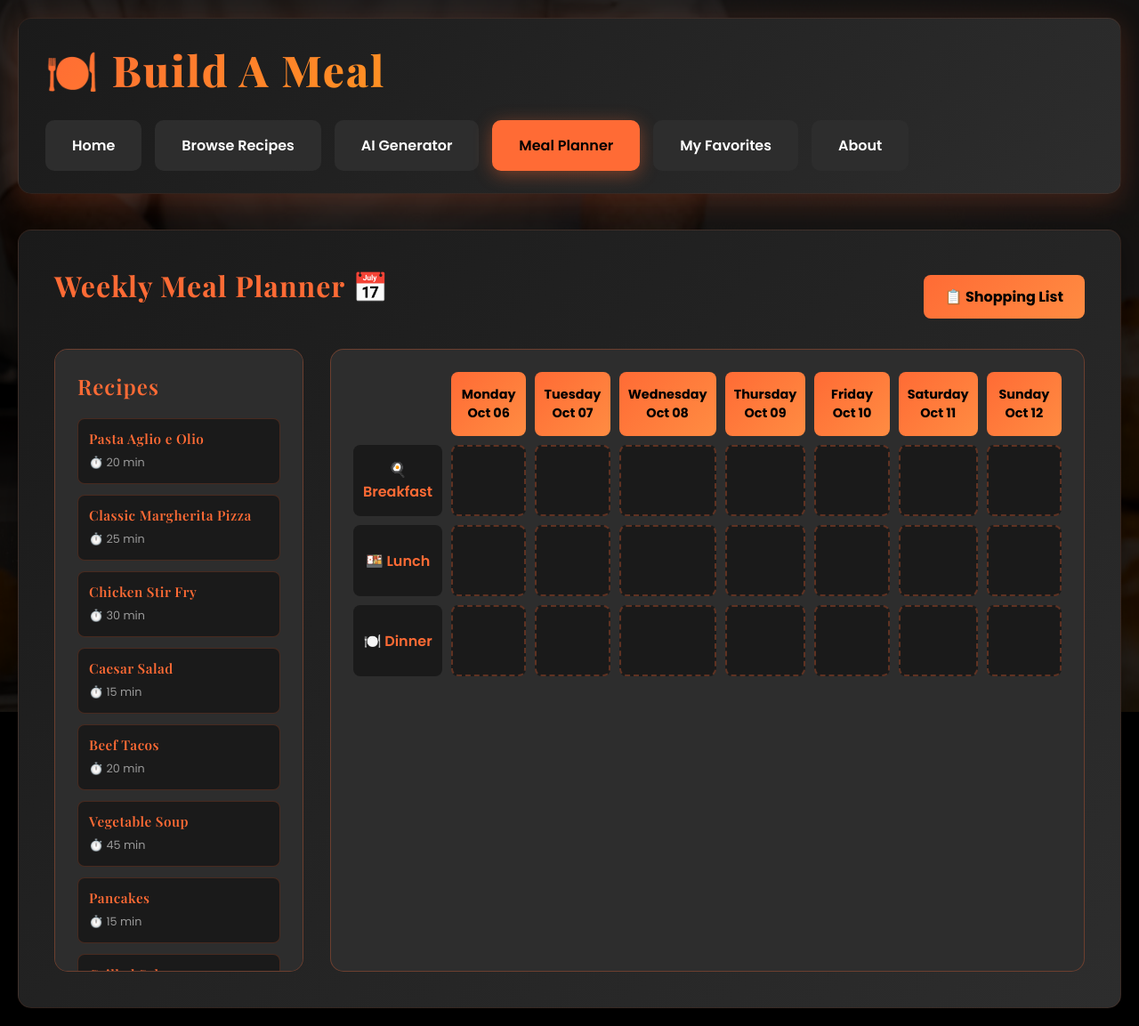
After one commit to vxcoelho/BuildamealAI, a Flask app: page /planner in a window 1280 px wide. The commit adds this page. Shown: the whole page at 89% size. Run offline with Flask 3, Linux system fonts and the light colour scheme.

Commit message:
Add a weekly meal planning and shopping list feature
Introduces a new meal planning module with a drag-and-drop weekly calendar, meal organization by type, and automated shopping list generation. Includes database model updates for MealPlan and nutrition fields in Recipe, along with new API endpoints for managing meal plans.

Replit-Commit-Author: Agent
Replit-Commit-Session-Id: 096b7f10-f7a4-4b89-9db5-8867b2841995
Replit-Commit-Checkpoint-Type: intermediate_checkpoint
Replit-Commit-Screenshot-Url: https://storage.googleapis.com/screenshot-production-us-central1/7da07af8-79f0-4207-8cc8-d16cdd608a01/096b7f10-f7a4-4b89-9db5-8867b2841995/yBQD6eu

```diff
--- a/main.py
+++ b/main.py
@@ -1,6 +1,6 @@
 from flask import Flask, render_template, request, redirect, url_for, session
 import os
-from models import db, Recipe
+from models import db, Recipe, MealPlan
 from openai import OpenAI
 import google.generativeai as genai
 
@@ -245,6 +245,104 @@ def favorites():
 def about():
     return render_template('about.html', active_tab='about')
 
+@app.route('/planner')
+def planner():
+    from datetime import datetime, timedelta
+    from collections import defaultdict
+
+    # Get all recipes for drag and drop
+    recipes = Recipe.query.all()
+
+    # Get current week (Monday to Sunday)
+    today = datetime.now().date()
+    start_of_week = today - timedelta(days=today.weekday())
+    week_dates = [start_of_week + timedelta(days=i) for i in range(7)]
+
+    # Get all meal plans for this week
+    meal_plans = MealPlan.query.filter(
+        MealPlan.date >= start_of_week,
+        MealPlan.date < start_of_week + timedelta(days=7)
+    ).all()
+
+    # Organize meal plans by date and meal type
+    planned_meals = defaultdict(lambda: {'breakfast': None, 'lunch': None, 'dinner': None})
+    for meal_plan in meal_plans:
+        planned_meals[str(meal_plan.date)][meal_plan.meal_type] = {
+            'id': meal_plan.id,
+            'recipe': meal_plan.recipe
+        }
+
+    return render_template('planner.html',
+                         recipes=recipes,
+                         week_dates=week_dates,
+                         planned_meals=dict(planned_meals),
+                         active_tab='planner')
+
+@app.route('/planner/add', methods=['POST'])
+def add_meal_plan():
+    from datetime import datetime
+    data = request.json
+    recipe_id = data.get('recipe_id')
+    date_str = data.get('date')
+    meal_type = data.get('meal_type')
+
+    # Delete existing meal plan for this slot if any
+    MealPlan.query.filter_by(
+        date=datetime.strptime(date_str, '%Y-%m-%d').date(),
+        meal_type=meal_type
+    ).delete()
+
+    # Add new meal plan
+    meal_plan = MealPlan(
+        recipe_id=recipe_id,
+        date=datetime.strptime(date_str, '%Y-%m-%d').date(),
+        meal_type=meal_type
+    )
+    db.session.add(meal_plan)
+    db.session.commit()
+
+    return {'success': True, 'meal_plan_id': meal_plan.id}
+
+@app.route('/planner/remove/<int:meal_plan_id>', methods=['DELETE'])
+def remove_meal_plan(meal_plan_id):
+    meal_plan = MealPlan.query.get_or_404(meal_plan_id)
+    db.session.delete(meal_plan)
+    db.session.commit()
+    return {'success': True}
+
+@app.route('/planner/shopping-list')
+def shopping_list():
+    from datetime import datetime, timedelta
+    from collections import defaultdict
+
+    # Get current week meal plans
+    today = datetime.now().date()
+    start_of_week = today - timedelta(days=today.weekday())
+
+    meal_plans = MealPlan.query.filter(
+        MealPlan.date >= start_of_week,
+        MealPlan.date < start_of_week + timedelta(days=7)
+    ).all()
+
+    # Aggregate ingredients
+    ingredient_list = []
+    total_nutrition = {'calories': 0, 'protein': 0, 'carbs': 0}
+
+    for meal_plan in meal_plans:
+        if meal_plan.recipe.ingredients:
+            ingredient_list.append(f"**{meal_plan.recipe.title}** ({meal_plan.meal_type.title()}):\n{meal_plan.recipe.ingredients}")
+
+        # Add nutrition
+        total_nutrition['calories'] += meal_plan.recipe.calories or 0
+        total_nutrition['protein'] += meal_plan.recipe.protein or 0
+        total_nutrition['carbs'] += meal_plan.recipe.carbs or 0
+
+    return render_template('shopping_list.html',
+                         ingredient_list=ingredient_list,
+                         total_nutrition=total_nutrition,
+                         meal_count=len(meal_plans),
+                         active_tab='planner')
+
 if __name__ == '__main__':
     # Railway provides PORT via environment variable
     port = int(os.environ.get('PORT', 5000))
--- a/templates/base.html
+++ b/templates/base.html
@@ -236,6 +236,7 @@
                 <a href="/" class="tab {% if active_tab == 'home' %}active{% endif %}">Home</a>
                 <a href="/browse" class="tab {% if active_tab == 'browse' %}active{% endif %}">Browse Recipes</a>
                 <a href="/generate" class="tab {% if active_tab == 'generate' %}active{% endif %}">AI Generator</a>
+                <a href="/planner" class="tab {% if active_tab == 'planner' %}active{% endif %}">Meal Planner</a>
                 <a href="/favorites" class="tab {% if active_tab == 'favorites' %}active{% endif %}">My Favorites</a>
                 <a href="/about" class="tab {% if active_tab == 'about' %}active{% endif %}">About</a>
             </nav>
--- /dev/null
+++ b/templates/planner.html
@@ -0,0 +1,341 @@
+{% extends "base.html" %}
+
+{% block title %}Meal Planner - Build A Meal{% endblock %}
+
+{% block content %}
+<style>
+    .planner-container {
+        display: grid;
+        grid-template-columns: 280px 1fr;
+        gap: 30px;
+        margin-top: 20px;
+    }
+
+    .recipe-sidebar {
+        background: #2d2d2d;
+        padding: 25px;
+        border-radius: 15px;
+        border: 1px solid rgba(255, 107, 53, 0.3);
+        max-height: 700px;
+        overflow-y: auto;
+    }
+
+    .sidebar-title {
+        font-family: 'Playfair Display', serif;
+        color: #FF6B35;
+        font-size: 1.5rem;
+        margin-bottom: 20px;
+        letter-spacing: 1px;
+    }
+
+    .recipe-item {
+        background: #1a1a1a;
+        padding: 12px;
+        margin-bottom: 12px;
+        border-radius: 8px;
+        cursor: grab;
+        transition: all 0.3s;
+        border: 1px solid rgba(255, 107, 53, 0.2);
+    }
+
+    .recipe-item:hover {
+        transform: translateX(5px);
+        border-color: #FF6B35;
+    }
+
+    .recipe-item.dragging {
+        opacity: 0.5;
+        cursor: grabbing;
+    }
+
+    .recipe-item h4 {
+        color: #FF6B35;
+        font-size: 0.95rem;
+        margin-bottom: 5px;
+    }
+
+    .recipe-item p {
+        color: #999;
+        font-size: 0.8rem;
+        margin: 0;
+    }
+
+    .calendar-container {
+        background: #2d2d2d;
+        padding: 25px;
+        border-radius: 15px;
+        border: 1px solid rgba(255, 107, 53, 0.3);
+    }
+
+    .calendar-header {
+        display: flex;
+        justify-content: space-between;
+        align-items: center;
+        margin-bottom: 25px;
+    }
+
+    .calendar-title {
+        font-family: 'Playfair Display', serif;
+        color: #FF6B35;
+        font-size: 2rem;
+        letter-spacing: 1px;
+    }
+
+    .calendar-grid {
+        display: grid;
+        grid-template-columns: 100px repeat(7, 1fr);
+        gap: 10px;
+    }
+
+    .day-header {
+        background: linear-gradient(135deg, #FF6B35 0%, #FF8C42 100%);
+        color: #000;
+        padding: 15px 10px;
+        text-align: center;
+        border-radius: 8px;
+        font-weight: 700;
+        font-size: 0.9rem;
+    }
+
+    .day-header.small {
+        font-size: 0.75rem;
+    }
+
+    .meal-label {
+        background: #1a1a1a;
+        padding: 15px 10px;
+        text-align: center;
+        border-radius: 8px;
+        color: #FF6B35;
+        font-weight: 600;
+        display: flex;
+        align-items: center;
+        justify-content: center;
+    }
+
+    .meal-slot {
+        background: #1a1a1a;
+        padding: 15px;
+        border-radius: 8px;
+        min-height: 80px;
+        border: 2px dashed rgba(255, 107, 53, 0.3);
+        transition: all 0.3s;
+        position: relative;
+    }
+
+    .meal-slot.drag-over {
+        background: rgba(255, 107, 53, 0.2);
+        border-color: #FF6B35;
+    }
+
+    .meal-slot.filled {
+        background: linear-gradient(135deg, #2d2d2d 0%, #1a1a1a 100%);
+        border-style: solid;
+        border-color: #FF6B35;
+    }
+
+    .planned-recipe {
+        color: #cccccc;
+        font-size: 0.9rem;
+    }
+
+    .planned-recipe h5 {
+        color: #FF6B35;
+        font-size: 0.95rem;
+        margin-bottom: 5px;
+    }
+
+    .remove-btn {
+        position: absolute;
+        top: 8px;
+        right: 8px;
+        background: rgba(255, 68, 68, 0.8);
+        color: white;
+        border: none;
+        border-radius: 50%;
+        width: 24px;
+        height: 24px;
+        cursor: pointer;
+        font-size: 14px;
+        line-height: 1;
+        transition: all 0.3s;
+    }
+
+    .remove-btn:hover {
+        background: #ff4444;
+        transform: scale(1.1);
+    }
+
+    .action-buttons {
+        display: flex;
+        gap: 15px;
+    }
+
+    .btn-primary {
+        background: linear-gradient(135deg, #FF6B35 0%, #FF8C42 100%);
+        color: #000;
+        padding: 12px 24px;
+        border: none;
+        border-radius: 8px;
+        cursor: pointer;
+        font-weight: 700;
+        transition: all 0.3s;
+        text-decoration: none;
+        display: inline-block;
+    }
+
+    .btn-primary:hover {
+        transform: translateY(-2px);
+        box-shadow: 0 6px 20px rgba(255, 107, 53, 0.4);
+    }
+</style>
+
+<div class="calendar-header">
+    <h2 class="calendar-title">Weekly Meal Planner 📅</h2>
+    <div class="action-buttons">
+        <a href="/planner/shopping-list" class="btn-primary">📋 Shopping List</a>
+    </div>
+</div>
+
+<div class="planner-container">
+    <div class="recipe-sidebar">
+        <h3 class="sidebar-title">Recipes</h3>
+        {% for recipe in recipes %}
+        <div class="recipe-item" draggable="true" data-recipe-id="{{ recipe.id }}">
+            <h4>{{ recipe.title }}</h4>
+            <p>⏱️ {{ recipe.cooking_time }} min</p>
+        </div>
+        {% endfor %}
+    </div>
+
+    <div class="calendar-container">
+        <div class="calendar-grid">
+            <div></div>
+            {% for date in week_dates %}
+            <div class="day-header">
+                <div>{{ date.strftime('%A') }}</div>
+                <div class="small">{{ date.strftime('%b %d') }}</div>
+            </div>
+            {% endfor %}
+
+            <!-- Breakfast Row -->
+            <div class="meal-label">🍳 Breakfast</div>
+            {% for date in week_dates %}
+            <div class="meal-slot" data-date="{{ date }}" data-meal-type="breakfast">
+                {% if planned_meals[date|string] and planned_meals[date|string]['breakfast'] %}
+                <div class="planned-recipe">
+                    <h5>{{ planned_meals[date|string]['breakfast']['recipe'].title }}</h5>
+                    <p>{{ planned_meals[date|string]['breakfast']['recipe'].cooking_time }} min</p>
+                </div>
+                <button class="remove-btn" data-meal-plan-id="{{ planned_meals[date|string]['breakfast']['id'] }}">×</button>
+                {% endif %}
+            </div>
+            {% endfor %}
+
+            <!-- Lunch Row -->
+            <div class="meal-label">🍱 Lunch</div>
+            {% for date in week_dates %}
+            <div class="meal-slot" data-date="{{ date }}" data-meal-type="lunch">
+                {% if planned_meals[date|string] and planned_meals[date|string]['lunch'] %}
+                <div class="planned-recipe">
+                    <h5>{{ planned_meals[date|string]['lunch']['recipe'].title }}</h5>
+                    <p>{{ planned_meals[date|string]['lunch']['recipe'].cooking_time }} min</p>
+                </div>
+                <button class="remove-btn" data-meal-plan-id="{{ planned_meals[date|string]['lunch']['id'] }}">×</button>
+                {% endif %}
+            </div>
+            {% endfor %}
+
+            <!-- Dinner Row -->
+            <div class="meal-label">🍽️ Dinner</div>
+            {% for date in week_dates %}
+            <div class="meal-slot" data-date="{{ date }}" data-meal-type="dinner">
+                {% if planned_meals[date|string] and planned_meals[date|string]['dinner'] %}
+                <div class="planned-recipe">
+                    <h5>{{ planned_meals[date|string]['dinner']['recipe'].title }}</h5>
+                    <p>{{ planned_meals[date|string]['dinner']['recipe'].cooking_time }} min</p>
+                </div>
+                <button class="remove-btn" data-meal-plan-id="{{ planned_meals[date|string]['dinner']['id'] }}">×</button>
+                {% endif %}
+            </div>
+            {% endfor %}
+        </div>
+    </div>
+</div>
+
+<script>
+// Drag and Drop functionality
+const recipeItems = document.querySelectorAll('.recipe-item');
+const mealSlots = document.querySelectorAll('.meal-slot');
+
+recipeItems.forEach(item => {
+    item.addEventListener('dragstart', e => {
+        e.dataTransfer.setData('recipe-id', item.dataset.recipeId);
+        item.classList.add('dragging');
+    });
+
+    item.addEventListener('dragend', e => {
+        item.classList.remove('dragging');
+    });
+});
+
+mealSlots.forEach(slot => {
+    slot.addEventListener('dragover', e => {
+        e.preventDefault();
+        slot.classList.add('drag-over');
+    });
+
+    slot.addEventListener('dragleave', e => {
+        slot.classList.remove('drag-over');
+    });
+
+    slot.addEventListener('drop', e => {
+        e.preventDefault();
+        slot.classList.remove('drag-over');
+
+        const recipeId = e.dataTransfer.getData('recipe-id');
+        const date = slot.dataset.date;
+        const mealType = slot.dataset.mealType;
+
+        // Add meal plan via AJAX
+        fetch('/planner/add', {
+            method: 'POST',
+            headers: {
+                'Content-Type': 'application/json'
+            },
+            body: JSON.stringify({
+                recipe_id: recipeId,
+                date: date,
+                meal_type: mealType
+            })
+        })
+        .then(response => response.json())
+        .then(data => {
+            if (data.success) {
+                location.reload();
+            }
+        });
+    });
+});
+
+// Remove meal plan
+document.querySelectorAll('.remove-btn').forEach(btn => {
+    btn.addEventListener('click', e => {
+        e.stopPropagation();
+        const mealPlanId = btn.dataset.mealPlanId;
+
+        if (confirm('Remove this meal from your plan?')) {
+            fetch(`/planner/remove/${mealPlanId}`, {
+                method: 'DELETE'
+            })
+            .then(response => response.json())
+            .then(data => {
+                if (data.success) {
+                    location.reload();
+                }
+            });
+        }
+    });
+});
+</script>
+{% endblock %}
```
Also changed, not shown: models.py (+16 -0 lines), replit.md (+14 -0 lines), templates/shopping_list.html (added, +223 -0 lines), 1 other file.
